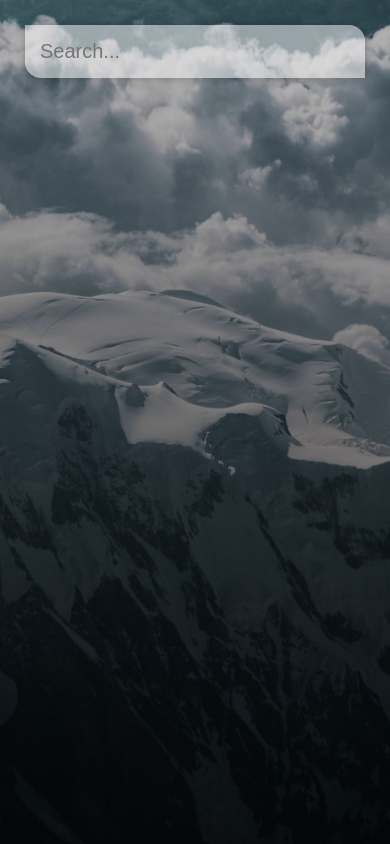
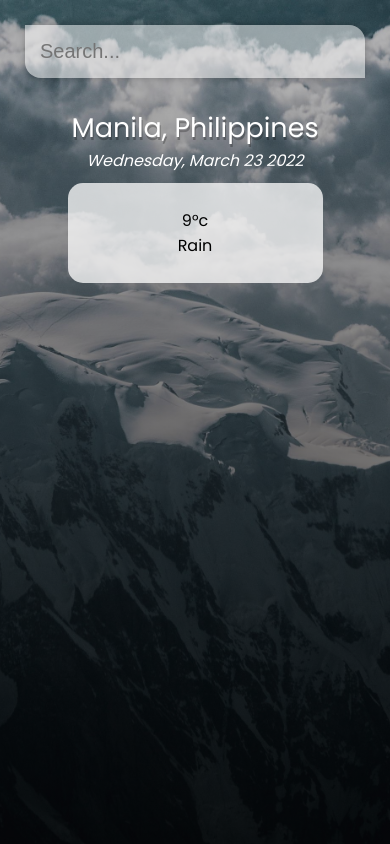
Before and after one commit to PrometheuXII/vue-weather-app, a Vue app: page / in a window 390 px wide. Built offline with nearby package versions, Linux system fonts and the light colour scheme.

Commit message:
Added responsive location container

```diff
--- a/src/App.vue
+++ b/src/App.vue
@@ -3,6 +3,18 @@
     <main>
       <div class="search-box">
         <input type="text" class="search-bar" placeholder="Search...">
+      </div>
+
+      <div class="main-container">
+        <div class="location-container">
+          <div class="location">Manila, Philippines</div>
+          <div class="date">Wednesday, March 23 2022</div>
+        </div>
+
+        <div class="weather-container">
+          <div class="temperature">9°c</div>
+          <div class="status">Rain</div>
+        </div>
       </div>
     </main>
   </div>
@@ -78,4 +90,35 @@ export default {
     background-color: rgba(255, 255, 255, 0.75);
     border-radius: 16px 0px 16px 0px;
   }
+
+  .location-container{
+    margin-bottom: 10px;
+  }
+
+  .location-container .location{
+    color: #fff;
+    font-size: calc(2vw + 1.2em);
+    font-weight: 500;
+    text-align: center;
+    text-shadow: 1px 3px rgba(0, 0, 0, 0.25);
+  }
+
+  .location-container .date{
+    color: #fff;
+    font-size: calc(1vw + .75em);
+    font-weight: 500;
+    text-align: center;
+    font-style: italic;
+  }
+
+  .weather-container{
+    margin: 0 auto;
+    width: 75%;
+    max-width: 500px;
+    padding: 25px;
+
+    border-radius: 15px;
+    background-color: rgba(255, 255, 255, 0.75);
+    text-align: center;
+  }
 </style>
```
